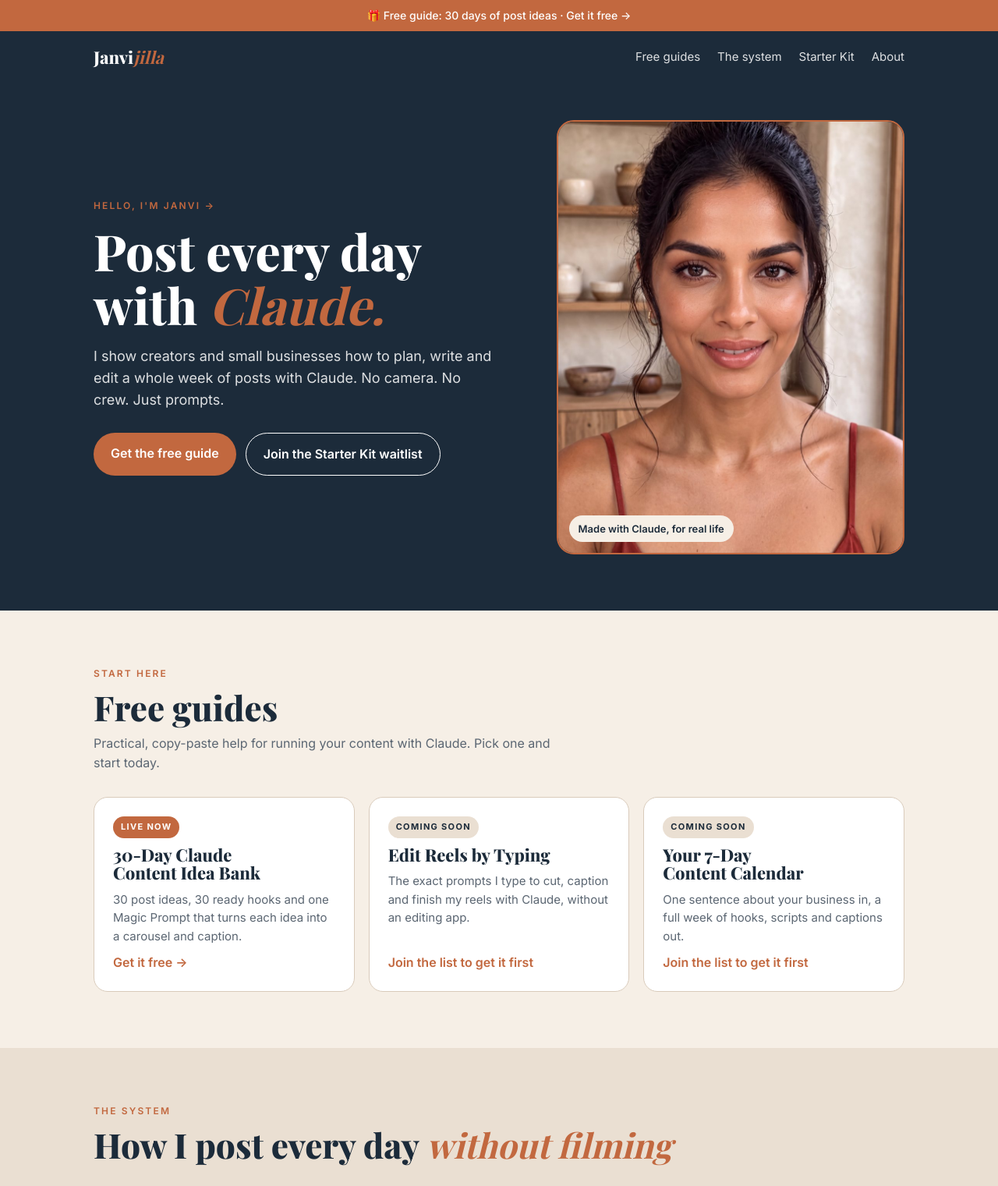
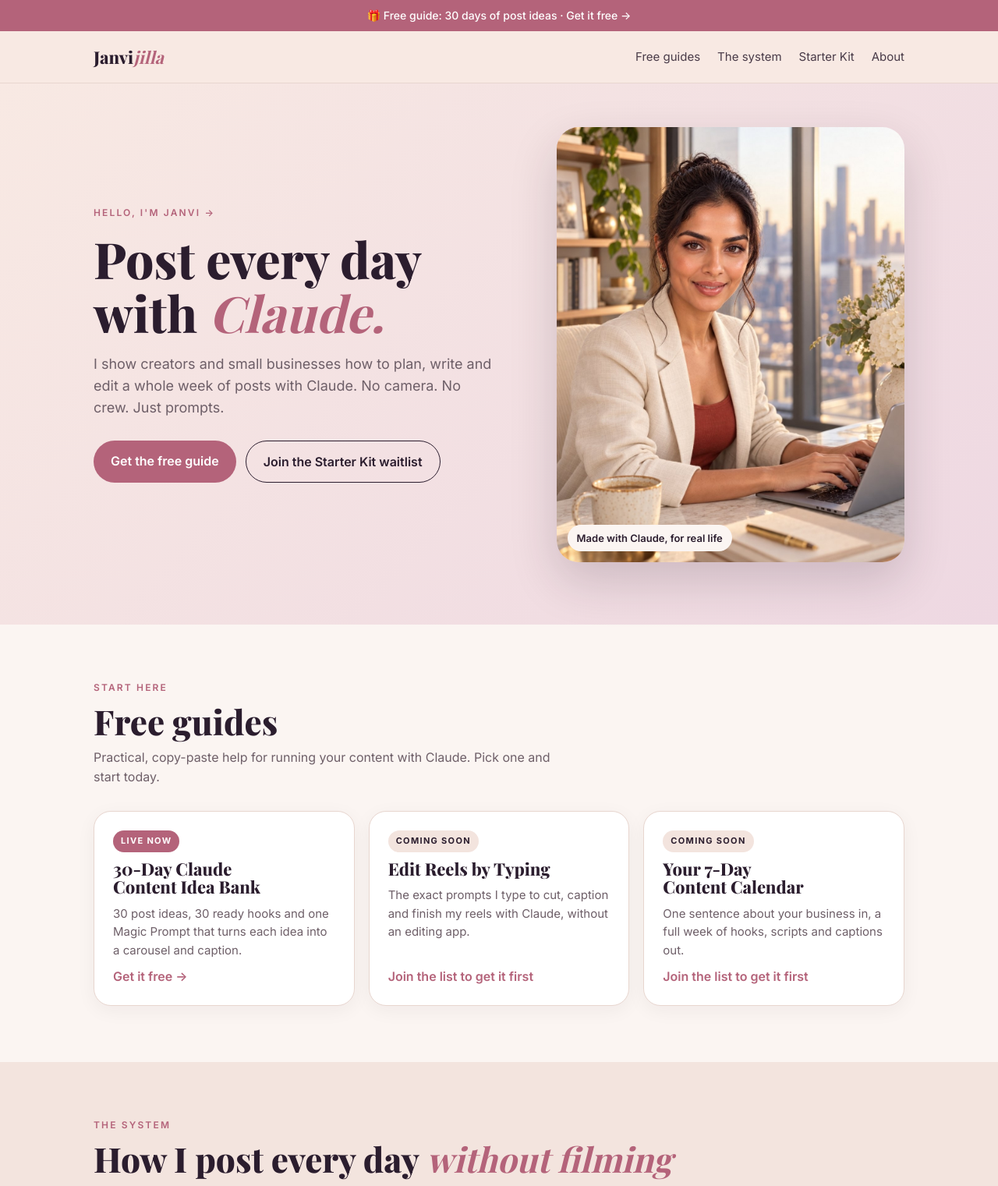
Before and after one commit to janvijilla/janvijilla-waitlist, a plain HTML site: page index.html in a window 1280 px wide. Shown: the top 1521 px of the page at 78% size. Drawn offline with nearby package versions, Linux system fonts and the light colour scheme; a web font is replaced by a local one.

Commit message:
Modern blush/mauve style + original photos

```diff
--- a/index.html
+++ b/index.html
@@ -15,7 +15,7 @@
 <link href="https://fonts.googleapis.com/css2?family=Inter:wght@400;500;600;700&family=Playfair+Display:ital,wght@0,700;0,800;1,500;1,700&display=swap" rel="stylesheet">
 <style>
 :root{
-  --cream:#F6EFE6; --sand:#EADFD2; --navy:#1C2B3A; --terra:#C2683F; --terra-dark:#A9552F; --line:#D9CBBB; --ink:#1C2B3A; --muted:#5B6672;
+  --cream:#FBF5F2; --sand:#F3E4DE; --navy:#2B1D2E; --terra:#B4637A; --terra-dark:#9A4E64; --line:#E8D6CF; --ink:#2B1D2E; --muted:#6E5F68; --blush:linear-gradient(135deg,#F8E9E3 0%,#EED8E2 100%);
   --display:'Playfair Display', Georgia, serif;
   --body:'Inter', -apple-system, 'Segoe UI', Roboto, Arial, sans-serif;
 }
@@ -28,14 +28,16 @@ a{color:inherit}
 h1,h2,h3{font-family:var(--display);font-weight:800;line-height:1.08;text-wrap:balance}
 h1 em,h2 em{font-style:italic;font-weight:700;color:var(--terra)}
 .kicker{font-size:12px;letter-spacing:.18em;text-transform:uppercase;font-weight:600;color:var(--terra)}
+.offer .kicker{color:#F2C4B0}
+.offer h2 em{color:#F2C4B0}
 .btn{display:inline-block;background:var(--terra);color:#fff;text-decoration:none;font-weight:600;padding:14px 22px;border-radius:999px;transition:background .2s}
 .btn:hover{background:var(--terra-dark)}
 .btn.ghost{background:transparent;border:1.5px solid currentColor;color:inherit}
-.btn.ghost:hover{background:rgba(255,255,255,.08)}
+.btn.ghost:hover{background:rgba(43,29,46,.06)}
 /* bar + nav */
 .bar{background:var(--terra);color:#fff;text-align:center;font-size:14px;font-weight:500;padding:9px 16px}
 .bar a{text-decoration:none}
-nav{background:var(--navy);color:#fff}
+nav{background:#F8E9E3;color:var(--ink);border-bottom:1px solid var(--line)}
 nav .wrap{display:flex;align-items:center;justify-content:space-between;gap:16px;padding-top:16px;padding-bottom:16px}
 .logo{font-family:var(--display);font-size:22px;font-weight:800;text-decoration:none}
 .logo span{color:var(--terra);font-style:italic;font-weight:700}
@@ -43,12 +45,12 @@ nav .wrap{display:flex;align-items:center;justify-content:space-between;gap:16px
 .links a{text-decoration:none;opacity:.85}
 .links a:hover{opacity:1}
 /* hero */
-.hero{background:var(--navy);color:#fff;padding:48px 0 72px}
+.hero{background:var(--blush);color:var(--ink);padding:56px 0 80px}
 .hero .wrap{display:grid;grid-template-columns:1.1fr .9fr;gap:48px;align-items:center}
 .hero h1{font-size:clamp(40px,6vw,64px);margin:14px 0 18px}
-.hero p.lead{font-size:18px;opacity:.85;max-width:520px;margin-bottom:28px}
+.hero p.lead{font-size:18px;color:var(--muted);max-width:520px;margin-bottom:28px}
 .cta-row{display:flex;flex-wrap:wrap;gap:12px}
-.photo{position:relative;border-radius:22px;overflow:hidden;border:2px solid var(--terra)}
+.photo{position:relative;border-radius:28px;overflow:hidden;box-shadow:0 24px 60px rgba(43,29,46,.18)}
 .photo img{width:100%;aspect-ratio:4/5;object-fit:cover}
 .tag{position:absolute;left:14px;bottom:14px;background:var(--cream);color:var(--navy);font-size:13px;font-weight:600;padding:7px 12px;border-radius:999px}
 /* sections */
@@ -57,7 +59,7 @@ section{padding:72px 0}
 .head h2{font-size:clamp(30px,4vw,44px);margin-top:10px}
 .head p{color:var(--muted);margin-top:10px;max-width:600px}
 .cards{display:grid;grid-template-columns:repeat(3,1fr);gap:18px}
-.card{background:#fff;border:1px solid var(--line);border-radius:18px;padding:24px;display:flex;flex-direction:column;gap:10px;text-decoration:none}
+.card{background:#fff;border:1px solid var(--line);border-radius:22px;box-shadow:0 6px 24px rgba(43,29,46,.05);padding:24px;display:flex;flex-direction:column;gap:10px;text-decoration:none}
 .card h3{font-size:22px}
 .card p{color:var(--muted);font-size:15px;flex:1}
 .pill{align-self:flex-start;font-size:11px;letter-spacing:.12em;text-transform:uppercase;font-weight:700;padding:5px 10px;border-radius:999px;background:var(--sand);color:var(--navy)}
@@ -70,13 +72,13 @@ a.card:hover{border-color:var(--terra)}
 .step h3{font-size:22px;margin:10px 0 6px}
 .step p{color:var(--muted);font-size:15px}
 .sand{background:var(--sand)}
-.offer{background:var(--navy);color:#fff;border-radius:24px;padding:44px;display:grid;grid-template-columns:1.3fr .7fr;gap:32px;align-items:center}
+.offer{background:var(--navy);color:#fff;border-radius:28px;padding:44px;display:grid;grid-template-columns:1.3fr .7fr;gap:32px;align-items:center}
 .offer h2{font-size:clamp(28px,3.6vw,40px);margin:10px 0 12px}
 .offer p{opacity:.85}
 .offer ul{list-style:none;margin-top:16px;display:grid;gap:8px}
 .offer li::before{content:"✓ ";color:var(--terra);font-weight:700}
 .about{display:grid;grid-template-columns:.8fr 1.2fr;gap:40px;align-items:center}
-.about img{border-radius:20px;aspect-ratio:1/1;object-fit:cover;border:2px solid var(--terra)}
+.about img{border-radius:28px;aspect-ratio:4/5;object-fit:cover;box-shadow:0 24px 60px rgba(43,29,46,.15)}
 .about h2{font-size:clamp(28px,3.6vw,40px);margin:10px 0 14px}
 .about p{color:var(--muted);margin-bottom:12px}
 footer{background:var(--navy);color:#fff;padding:40px 0;font-size:14px}
@@ -120,7 +122,7 @@ footer a{text-decoration:none;opacity:.85;margin-right:16px}
       </div>
     </div>
     <div class="photo">
-      <img src="janvi.jpg" alt="Janvi, AI content creator, smiling at her desk">
+      <img src="janvi-hero.jpg" alt="Janvi smiling at her laptop in a bright office">
       <span class="tag">Made with Claude, for real life</span>
     </div>
   </div>
@@ -192,7 +194,7 @@ footer a{text-decoration:none;opacity:.85;margin-right:16px}
 
 <section id="about" class="sand">
   <div class="wrap about">
-    <img src="janvi.jpg" alt="Portrait of Janvi">
+    <img src="janvi-cozy.jpg" alt="Janvi at home">
     <div>
       <div class="kicker">About</div>
       <h2>Hi, I'm <em>Janvi.</em></h2>
```
Also changed, not shown: starter-kit.html (+12 -10 lines).
